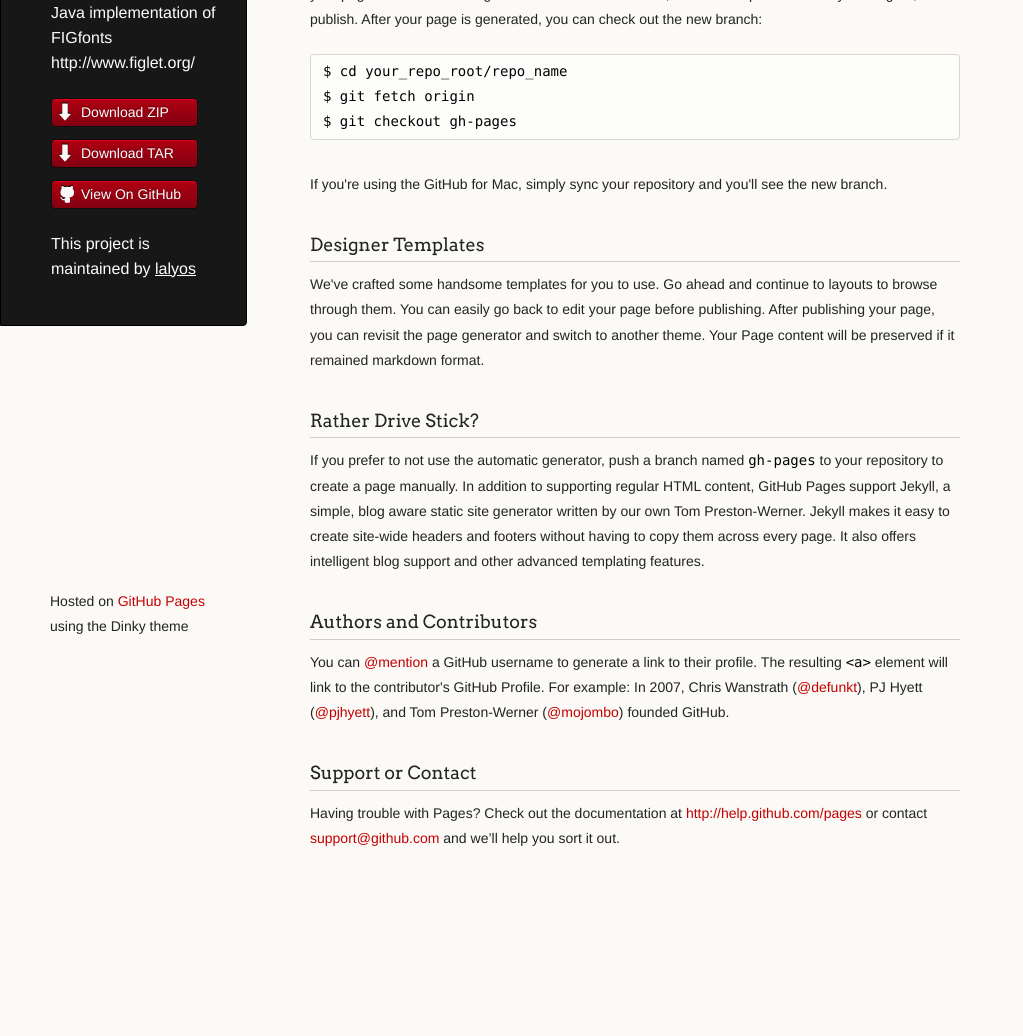
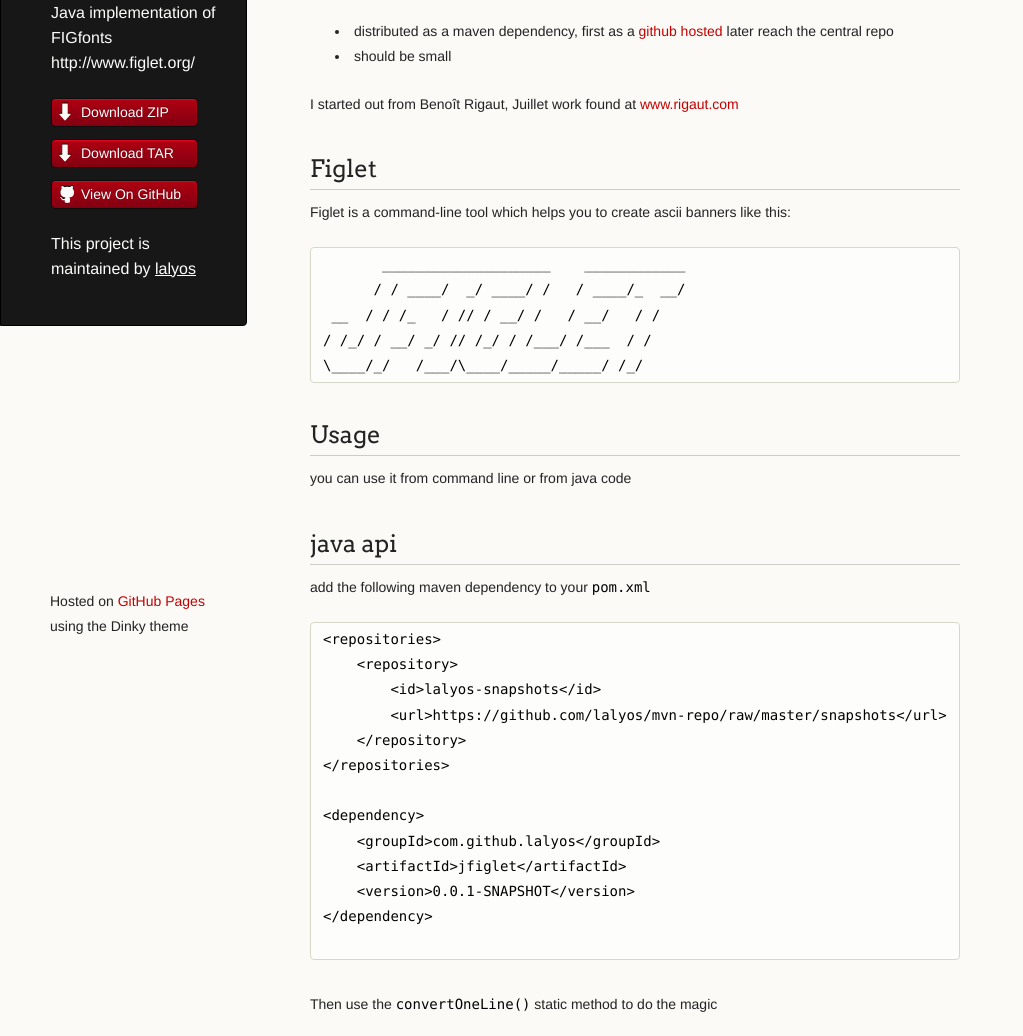
Before and after one commit to lalyos/jfiglet, a plain HTML site: page index.html in a window 1280 px wide. Shown: the part 129-1165 px from the top of the page, without its empty margins (0-1023 px from the left). Before the commit the page ends 1052 px from the top, so only its background shows below. Drawn offline with Linux system fonts and the light colour scheme.

```diff
--- a/index.html
+++ b/index.html
@@ -30,37 +30,97 @@
 
       </header>
       <section>
-        <h3>
-<a name="welcome-to-github-pages" class="anchor" href="#welcome-to-github-pages"><span class="octicon octicon-link"></span></a>Welcome to GitHub Pages.</h3>
+        <h1>
+<a name="jfiglet" class="anchor" href="#jfiglet"><span class="octicon octicon-link"></span></a>jfiglet</h1>
 
-<p>This automatic page generator is the easiest way to create beautiful pages for all of your projects. Author your page content here using GitHub Flavored Markdown, select a template crafted by a designer, and publish. After your page is generated, you can check out the new branch:</p>
+<p>Java implementation of FIGfonts (<a href="http://www.figlet.org/">http://www.figlet.org/</a>) to create ascii art banners. My goals were:</p>
 
-<pre><code>$ cd your_repo_root/repo_name
-$ git fetch origin
-$ git checkout gh-pages
+<ul>
+<li>distributed as a maven dependency, first as a <a href="http://lalyos.github.io/mvn-repo/">github hosted</a> later reach the central repo</li>
+<li>should be small</li>
+</ul><p>I started out from Benoît Rigaut, Juillet work found at <a href="http://www.rigaut.com/benoit/CERN/FigletJava/">www.rigaut.com</a></p>
+
+<h2>
+<a name="figlet" class="anchor" href="#figlet"><span class="octicon octicon-link"></span></a>Figlet</h2>
+
+<p>Figlet is a command-line tool which helps you to create ascii banners like this:</p>
+
+<pre><code>       ____________________    ____________
+      / / ____/  _/ ____/ /   / ____/_  __/
+ __  / / /_   / // / __/ /   / __/   / /
+/ /_/ / __/ _/ // /_/ / /___/ /___  / /
+\____/_/   /___/\____/_____/_____/ /_/
 </code></pre>
 
-<p>If you're using the GitHub for Mac, simply sync your repository and you'll see the new branch.</p>
+<h2>
+<a name="usage" class="anchor" href="#usage"><span class="octicon octicon-link"></span></a>Usage</h2>
+
+<p>you can use it from command line or from java code</p>
+
+<h2>
+<a name="java-api" class="anchor" href="#java-api"><span class="octicon octicon-link"></span></a>java api</h2>
+
+<p>add the following maven dependency to your <code>pom.xml</code></p>
+
+<pre><code>&lt;repositories&gt;
+    &lt;repository&gt;
+        &lt;id&gt;lalyos-snapshots&lt;/id&gt;
+        &lt;url&gt;https://github.com/lalyos/mvn-repo/raw/master/snapshots&lt;/url&gt;
+    &lt;/repository&gt;
+&lt;/repositories&gt;
+
+&lt;dependency&gt;
+    &lt;groupId&gt;com.github.lalyos&lt;/groupId&gt;
+    &lt;artifactId&gt;jfiglet&lt;/artifactId&gt;
+    &lt;version&gt;0.0.1-SNAPSHOT&lt;/version&gt;
+&lt;/dependency&gt;
+
+</code></pre>
+
+<p>Then use the <code>convertOneLine()</code> static method to do the magic</p>
+
+<pre><code>import com.github.lalyos.jfiglet.FigletFont;
+
+public class App {
+  public static void main(String[] args) {
+    String asciiArt = FigletFont.convertOneLine("hello");
+    System.out.println(asciiArt);
+  }
+}
+
+</code></pre>
 
 <h3>
-<a name="designer-templates" class="anchor" href="#designer-templates"><span class="octicon octicon-link"></span></a>Designer Templates</h3>
+<a name="command-line" class="anchor" href="#command-line"><span class="octicon octicon-link"></span></a>command line</h3>
 
-<p>We've crafted some handsome templates for you to use. Go ahead and continue to layouts to browse through them. You can easily go back to edit your page before publishing. After publishing your page, you can revisit the page generator and switch to another theme. Your Page content will be preserved if it remained markdown format.</p>
+<p>You can use it from the source directory with maven</p>
 
-<h3>
-<a name="rather-drive-stick" class="anchor" href="#rather-drive-stick"><span class="octicon octicon-link"></span></a>Rather Drive Stick?</h3>
+<pre><code>mvn exec:java -Dexec.arguments="jfiglet rulez"
+</code></pre>
 
-<p>If you prefer to not use the automatic generator, push a branch named <code>gh-pages</code> to your repository to create a page manually. In addition to supporting regular HTML content, GitHub Pages support Jekyll, a simple, blog aware static site generator written by our own Tom Preston-Werner. Jekyll makes it easy to create site-wide headers and footers without having to copy them across every page. It also offers intelligent blog support and other advanced templating features.</p>
+<p>Or from commandline</p>
 
-<h3>
-<a name="authors-and-contributors" class="anchor" href="#authors-and-contributors"><span class="octicon octicon-link"></span></a>Authors and Contributors</h3>
+<pre><code>curl -o jfiglet.jar http://not-yet-distributed
+java -jar jfiglet.jar "text to convert"
+</code></pre>
 
-<p>You can <a href="https://github.com/blog/821" class="user-mention">@mention</a> a GitHub username to generate a link to their profile. The resulting <code>&lt;a&gt;</code> element will link to the contributor's GitHub Profile. For example: In 2007, Chris Wanstrath (<a href="https://github.com/defunkt" class="user-mention">@defunkt</a>), PJ Hyett (<a href="https://github.com/pjhyett" class="user-mention">@pjhyett</a>), and Tom Preston-Werner (<a href="https://github.com/mojombo" class="user-mention">@mojombo</a>) founded GitHub.</p>
+<h2>
+<a name="related-projects" class="anchor" href="#related-projects"><span class="octicon octicon-link"></span></a>Related projects</h2>
 
-<h3>
-<a name="support-or-contact" class="anchor" href="#support-or-contact"><span class="octicon octicon-link"></span></a>Support or Contact</h3>
+<p>First I wrapped <a href="http://artii.herokuapp.com/">http://artii.herokuapp.com/</a> which is based on the artii gem
+I found 2 java implementations:</p>
 
-<p>Having trouble with Pages? Check out the documentation at <a href="http://help.github.com/pages">http://help.github.com/pages</a> or contact <a href="mailto:support@github.com">support@github.com</a> and we’ll help you sort it out.</p>
+<ul>
+<li>[<a href="http://www.jave.de/eclipse/figlet/index.html">http://www.jave.de/eclipse/figlet/index.html</a>] its not just FIGlet its too much, includes swing editor and so ...</li>
+<li>[<a href="http://www.rigaut.com/benoit/CERN/FigletJava/">http://www.rigaut.com/benoit/CERN/FigletJava/</a>] it contains a single class implementation, so i choose this one.</li>
+</ul><h2>
+<a name="todo" class="anchor" href="#todo"><span class="octicon octicon-link"></span></a>Todo</h2>
+
+<ul>
+<li>
+<em>smush</em>-ing: <em>kerning</em> is already implemented  as default, smushing needs some coding.</li>
+<li>add more fonts: first i wanted to keep it small, but want to deliver a couple of fonts included in the jar, or maybe as a separate maven dependency</li>
+</ul>
       </section>
       <footer>
         <p><small>Hosted on <a href="https://pages.github.com">GitHub Pages</a> using the Dinky theme</small></p>
```
Also changed, not shown: params.json (+1 -1 lines).
